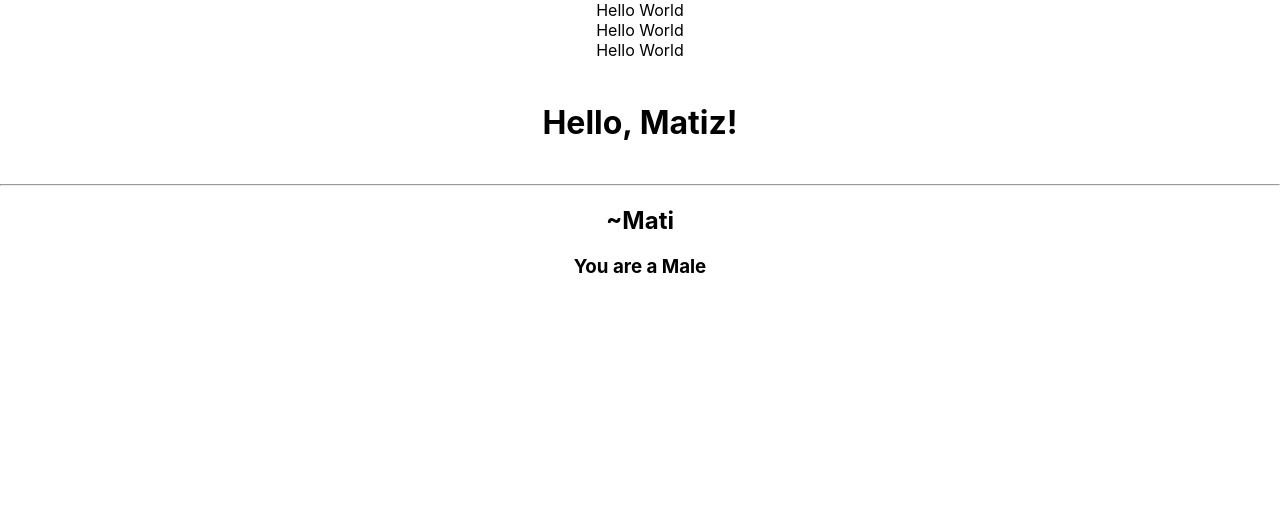
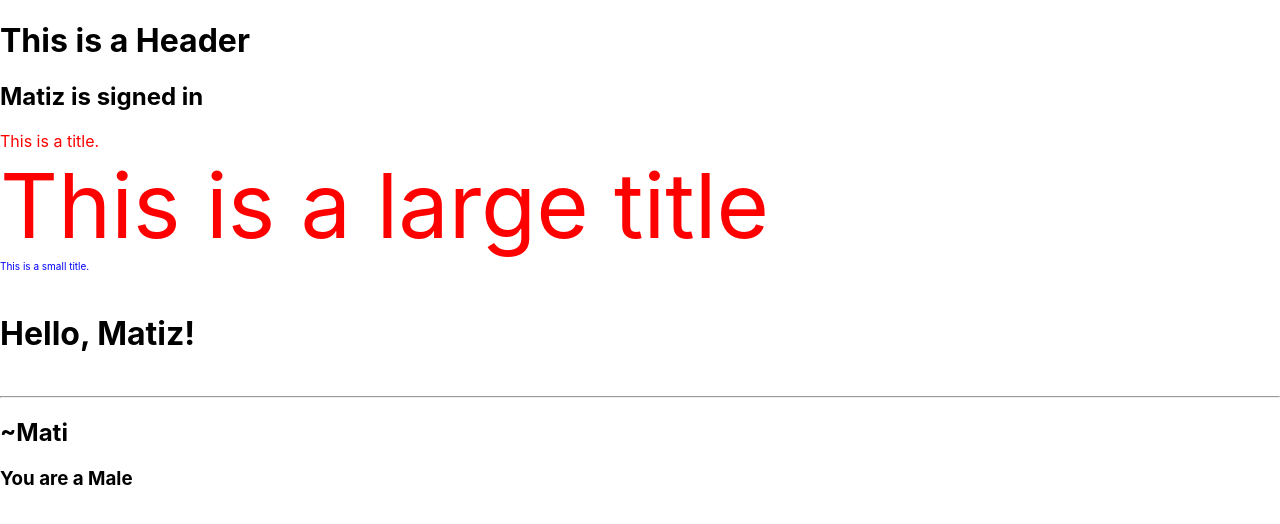
Before and after one commit to Matiz009/React-Learning, a React (Create React App) app: page / in a window 1280 px wide. Shown: the top 524 px of the page. Built offline with nearby package versions, Linux system fonts and the light colour scheme.

Commit message:
importing directories and bem implementation;

```diff
--- a/src/App.css
+++ b/src/App.css
@@ -1,38 +1,11 @@
-.App {
-  text-align: center;
+.app__title {
+  color: red;
 }
-
-.App-logo {
-  height: 40vmin;
-  pointer-events: none;
+.app__title--large {
+  color: red;
+  font-size: 90px;
 }
-
-@media (prefers-reduced-motion: no-preference) {
-  .App-logo {
-    animation: App-logo-spin infinite 20s linear;
-  }
+.app__title--small {
+  color: blue;
+  font-size: 10px;
 }
-
-.App-header {
-  background-color: #282c34;
-  min-height: 100vh;
-  display: flex;
-  flex-direction: column;
-  align-items: center;
-  justify-content: center;
-  font-size: calc(10px + 2vmin);
-  color: white;
-}
-
-.App-link {
-  color: #61dafb;
-}
-
-@keyframes App-logo-spin {
-  from {
-    transform: rotate(0deg);
-  }
-  to {
-    transform: rotate(360deg);
-  }
-}
--- a/src/App.js
+++ b/src/App.js
@@ -1,4 +1,5 @@
 import "./App.css";
+import Header from "./Header";
 
 function App() {
   const name = "Mati"; //variable for storing name
@@ -14,9 +15,10 @@ function App() {
   }
   return (
     <div className="App">
-      <div className="app__title">Hello World</div>
-      <div className="app__title--large">Hello World</div>
-      <div className="app__title--small">Hello World</div>
+      <Header />
+      <div className="app__title">This is a title.</div>
+      <div className="app__title--large">This is a large title</div>
+      <div className="app__title--small">This is a small title.</div>
       <h1>{getGreetings("Matiz")}</h1>
       <hr></hr>
       <h2>~{name}</h2>
--- /dev/null
+++ b/src/Header.js
@@ -0,0 +1,13 @@
+import React from "react";
+
+//BEM Block Element Header
+function Header() {
+  return (
+    <div className="header">
+      <h1 className="header__title">This is a Header</h1>
+      <h2 className="header__user">Matiz is signed in</h2>
+    </div>
+  );
+}
+
+export default Header;
```
